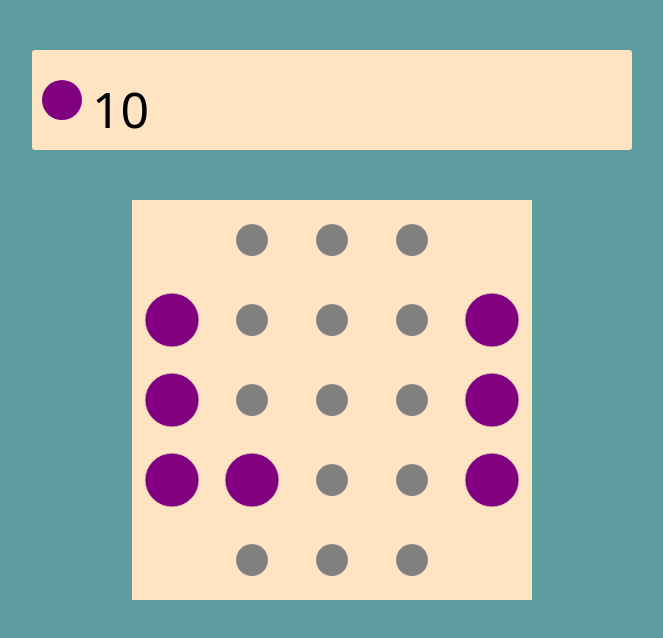
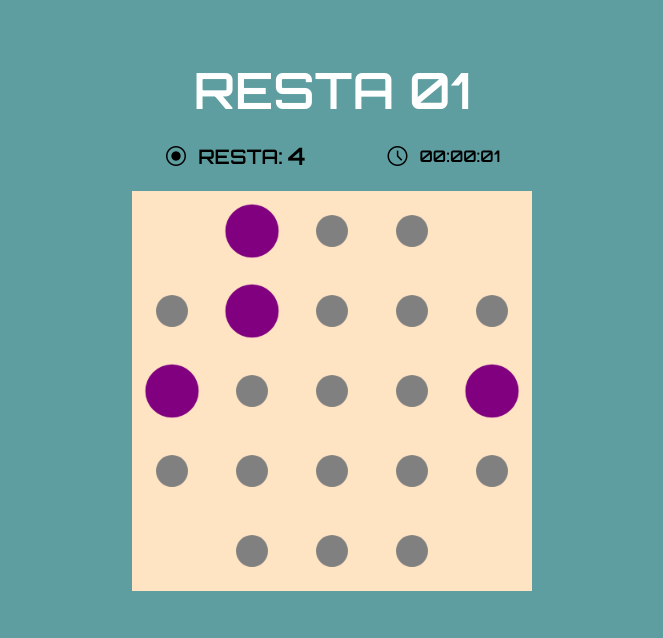
Before and after one commit to nanodonan/test-zone, a plain HTML site: page index.html in a window 1280 px wide. Shown: the whole page, without its empty margins (308-971 px from the left). Drawn offline with nearby package versions, Linux system fonts and the light colour scheme.

Commit message:
Game Over parte 2

```diff
--- a/index.html
+++ b/index.html
@@ -1,18 +1,59 @@
 <!DOCTYPE html>
 <html lang="en">
+
 <head>
   <meta charset="UTF-8">
   <meta http-equiv="X-UA-Compatible" content="IE=edge">
   <meta name="viewport" content="width=device-width, initial-scale=1.0">
   <title>Test Zone</title>
   <link rel="stylesheet" href="./style.css" />
+  <link rel="stylesheet" href="https://fonts.googleapis.com/css2?family=Material+Symbols+Outlined:opsz,wght,FILL,GRAD@20..48,100..700,0..1,-50..200" />
+  <link rel="preconnect" href="https://fonts.googleapis.com">
+  <link rel="preconnect" href="https://fonts.gstatic.com" crossorigin>
+  <link href="https://fonts.googleapis.com/css2?family=Orbitron:wght@600&display=swap" rel="stylesheet">
 </head>
+
 <body>
-    <div class="hud">
-      <span class="bola"></span>
-      <span class="placar" id="placar01"></span>
+  <div class="container">
+    <div class="bloco-01">
+      <div class="box">
+        <h3 class="title">RESTA 01</h3>
       </div>
+      <div class="box">
+        <div class="box box-texto">
+          <span class="material-symbols-outlined">
+            radio_button_checked
+          </span>
+          <p>RESTA: </p>
+          <span id="placar01"> </span>
+        </div>
+        <div class="box box-texto">
+          <span class="material-symbols-outlined">
+            schedule
+          </span>
+          <span>00:00:01</span>
+        </div>
+
+      </div>
+      <div class="box">
+        <span class="game-over"></span>
+        <span class="win"></span>
+      </div>
+      <div class="material-symbols-outlined box"  id="botao01"></div>
+    </div>
+    <div class="bloco-02 box">
       <canvas id="canvas01"></canvas>
+      <div class="quadrado">
+      </div>
+    </div>
+
+  </div>
+  <div class="hud2">
+
+  </div>
+
+  <!--   -->
   <script src="./index.js"></script>
 </body>
+
 </html>
--- a/index.js
+++ b/index.js
@@ -3,12 +3,18 @@
 const canvas = document.getElementById("canvas01")
 const ctx = canvas.getContext("2d")
 
+const gameOverElement = document.querySelector(".game-over")
+const winElement = document.querySelector(".win")
+const restartBtnElement = document.getElementById("botao01")
+
 const CANVAS_WIDTH = canvas.width = 500
 const CANVAS_HEIGHT = canvas.height = 500
 
-let itensRestantes = 10
+let itensRestantes = 4
 
 let posAux = -1
+
+let gameOver = false
 
 const board2 = [
   [3, 1, 1, 1, 3],
@@ -17,11 +23,11 @@ const board2 = [
   [1, 1, 1, 1, 1],
   [3, 1, 1, 1, 3]
 ]
-const board = [
-  [3, 0, 0, 0, 3],
+let board = [
+  [3, 1, 0, 0, 3],
+  [0, 1, 0, 0, 0],
   [1, 0, 0, 0, 1],
-  [1, 0, 0, 0, 1],
-  [1, 1, 0, 0, 1],
+  [0, 0, 0, 0, 0],
   [3, 0, 0, 0, 3]
 ]
 let square = [
@@ -304,7 +310,18 @@ window.addEventListener("click", (e) => {
 
       listaClicks = []
       itensRestantes--
-      verificaPossivelJogada()
+      const aindaPodeJogar = verificaPossivelJogada()
+
+      if (!aindaPodeJogar) {
+        if (itensRestantes === 1) {
+          winElement.textContent = "WINNER"
+          restartBtnElement.innerHTML = '<span onclick="restart()" class="botao01">replay</span>'
+        } else {
+          gameOver = true
+          gameOverElement.textContent = "GAME OVER"
+          restartBtnElement.innerHTML = '<span onclick="restart()" class="botao01">replay</span>'
+        }
+      }
     }
 
     if (listaClicks.length === 2 && !pode) {
@@ -350,13 +367,11 @@ window.addEventListener("click", (e) => {
 })
 
 
-function verificaJogadaPorPeca(pos = []) {
-  console.log("ONDE TEM PEÇA: ", pos.l, pos.c)
+function verificaJogadaPorPeca(pos = {}) {
   //Direita
   if (pos.c < 3) {
     if (board[pos.l][pos.c + 2] === 0) {
       if (board[pos.l][pos.c + 1] === 1) {
-        console.log("AINDA TEM JOGADA PRA DIREITA: ", pos.l, pos.c)
         return true
       }
     }
@@ -365,7 +380,6 @@ function verificaJogadaPorPeca(pos = []) {
   if (pos.c > 1) {
     if (board[pos.l][pos.c - 2] === 0) {
       if (board[pos.l][pos.c - 1] === 1) {
-        console.log("AINDA TEM JOGADA PRA ESQUERDA: ", pos.l, pos.c)
         return true
       }
     }
@@ -374,7 +388,6 @@ function verificaJogadaPorPeca(pos = []) {
   if (pos.l > 1) {
     if (board[pos.l - 2][pos.c] === 0) {
       if (board[pos.l - 1][pos.c] === 1) {
-        console.log("AINDA TEM JOGADA PRA CIMA: ", pos.l, pos.c)
         return true
       }
     }
@@ -383,7 +396,6 @@ function verificaJogadaPorPeca(pos = []) {
   if (pos.l < 3) {
     if (board[pos.l + 2][pos.c] === 0) {
       if (board[pos.l + 1][pos.c] === 1) {
-        console.log("AINDA TEM JOGADA PRA BAIXO: ", pos.l, pos.c)
         return true
       }
     }
@@ -402,16 +414,24 @@ function verificaPossivelJogada() {
     }
     if (aindaPodeJogar) break
   }
+  return aindaPodeJogar
+}
 
-  if (aindaPodeJogar) {
-    console.log("PLAY AGAIN")
-  } else {
-    console.log("GAME OVER")
-  }
+function restart() {
+  board = [...board2]
+  ctx.clearRect(0, 0, CANVAS_WIDTH, CANVAS_HEIGHT)
+
+  desenharTabuleiro()
+  desenharPecas()
+  itensRestantes = 20
+  atualizaPlacar()
+  //location.reload()
 }
+
 
 function main() {
   try {
+
     // start
     desenharTabuleiro()
     desenharPecas()
--- a/style.css
+++ b/style.css
@@ -1,5 +1,7 @@
 body {
     background-color: cadetblue;
+    color: white;
+    font-family: 'Orbitron', sans-serif;
 }
 
 #canvas01 {
@@ -17,7 +19,7 @@ body {
     width: 600px;
     height: 100px;
     margin: 20px auto;
-    position:absolute;
+    position: absolute;
     left: 50%;
     top: 10%;
     transform: translate(-50%, -50%);
@@ -26,7 +28,7 @@ body {
 
 }
 
-.bola{
+.bola {
     width: 40px;
     height: 40px;
     background-color: purple;
@@ -38,12 +40,86 @@ body {
     transform: translate(-50%, -50%);
 }
 
-.placar{
-    font-family:system-ui, -apple-system, BlinkMacSystemFont, 'Segoe UI', Roboto, Oxygen, Ubuntu, Cantarell, 'Open Sans', 'Helvetica Neue', sans-serif;
+#placar01 {
+    color: black;
+    font-size: x-large;
+}
+
+.material-symbols-outlined {
+    font-variation-settings:
+        'FILL' 0,
+        'wght' 400,
+        'GRAD' 0,
+        'opsz' 48;
+    margin-right: 10px;
+}
+
+.box {
+    display: flex;
+    align-items: center;
+    justify-content: center;
+}
+
+.box-texto {
+    color: black;
+    margin: 0px 20px;
+    padding: 20px;
+}
+
+p {
+    font-size: 20px;
+    color: black;
+    margin: 0px 5px 0px 0px;
+    padding: 0px;
+}
+
+.game-over {
+    color: red;
+    font-size: 120px;
+}
+
+.quadrado {
+    width: 200px;
+    height: 200px;
+    background-color: #fff;
+}
+
+.bloco-02 {
+    position: relative;
+    width: 600px;
+    height: 400px;
+}
+
+.container {
+    display: flex;
+    flex-direction: column;
+    align-items: center;
+}
+
+.title {
     font-size: 50px;
-    height: 40px;
-    width: 40px;
-    position:relative;
-    left: 10%;
-    top: 25%;
-    }
+    margin-bottom: 0px;
+}
+
+.win {
+    color: green;
+    font-size: 120px;
+}
+
+#botao01:hover {
+    color: white;
+    cursor: pointer;
+    font-size: 50px;
+}
+
+#botao01 {
+    font-variation-settings:
+        'FILL' 0,
+        'wght' 400,
+        'GRAD' 0,
+        'opsz' 48;
+    margin-right: 10px;
+    font-size: 50px;
+    color: black;
+    display: flex;
+}
```
Lines whose indentation alone changed are shown as unchanged.
